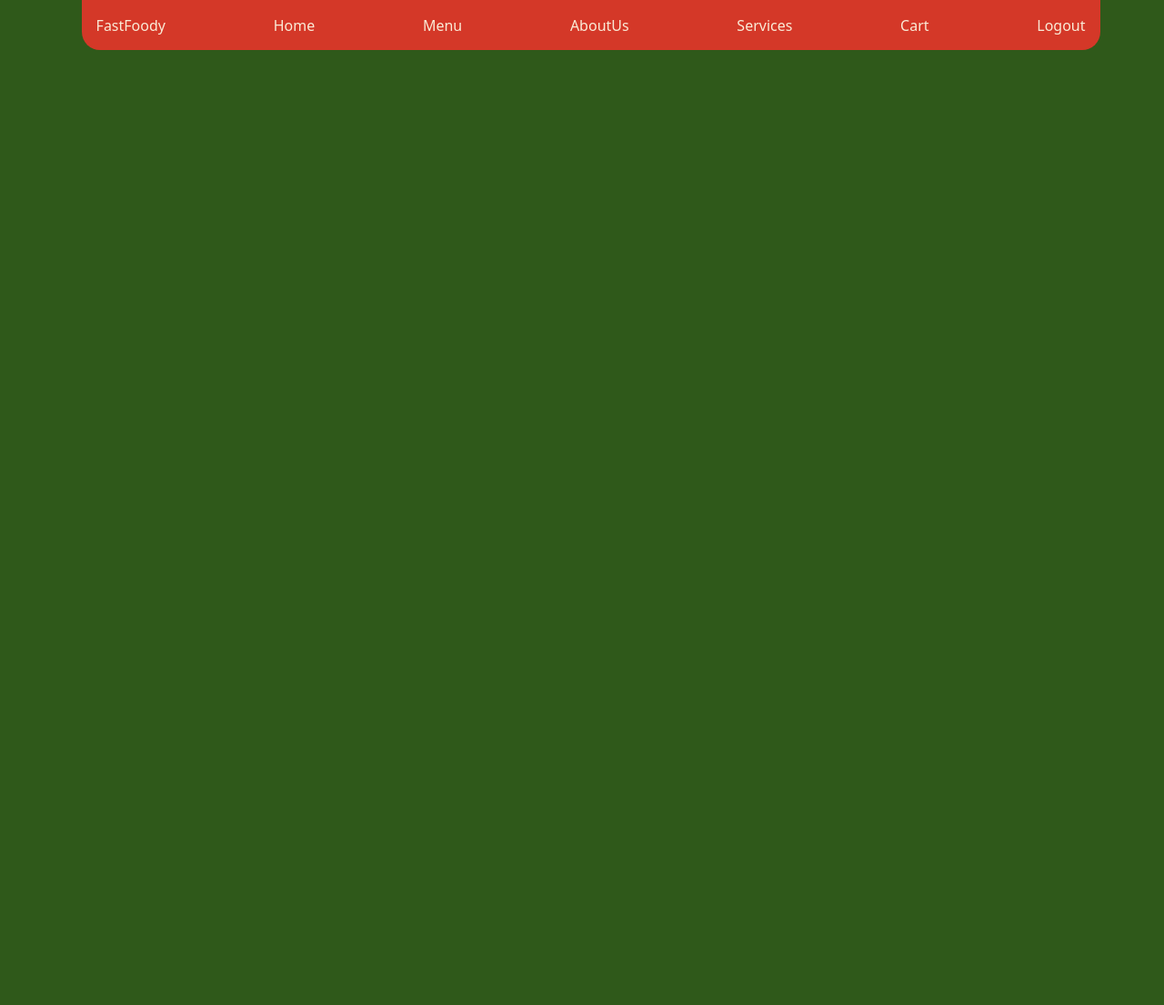
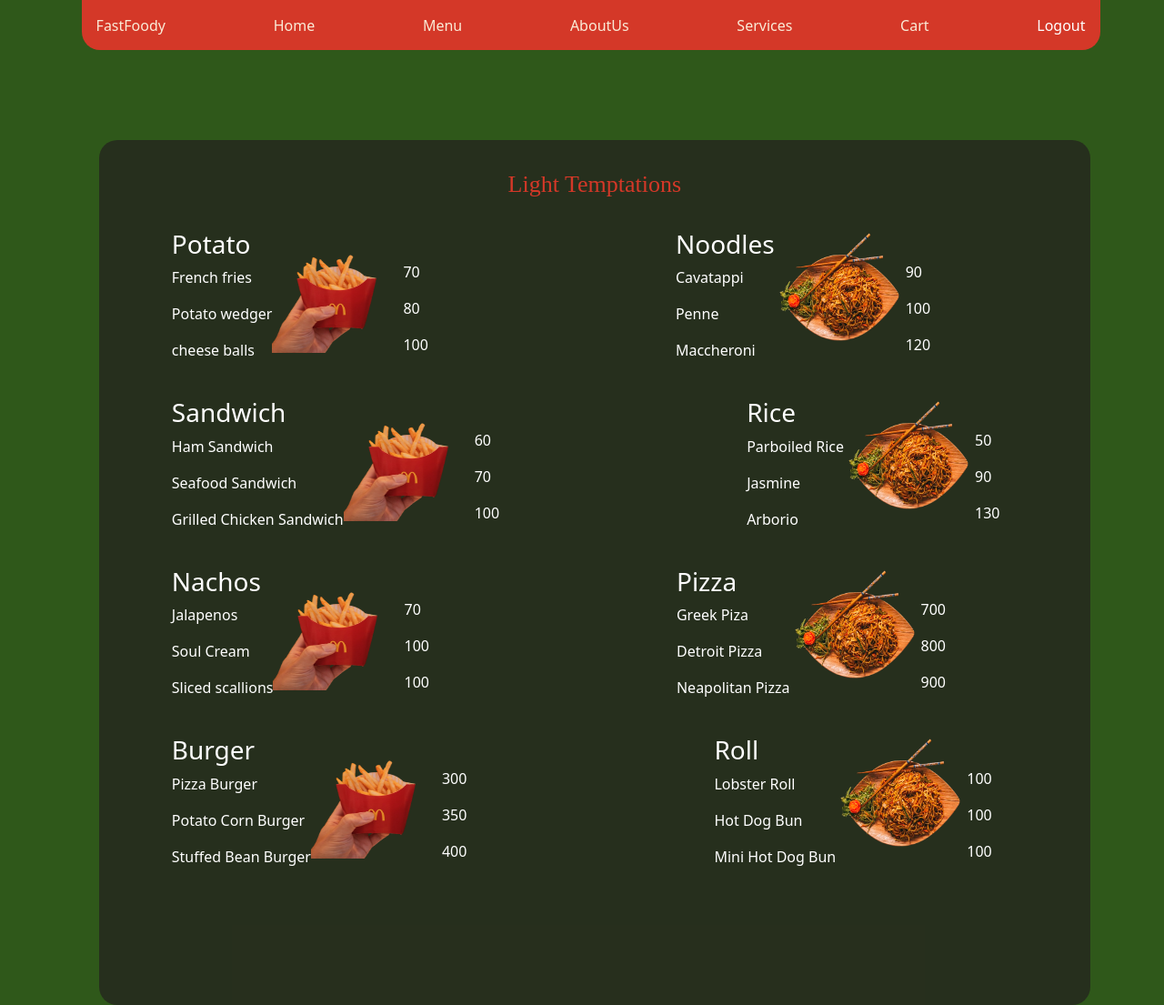
Before and after one commit to Joseph-Wairimu/fast-food, a Django app: template food/templates/menu.html in a window 1280 px wide. Shown: the whole page at 91% size. Before the commit the page ends 55 px from the top, so only its background shows below. Run offline with Django 4.2, Linux system fonts and the light colour scheme; the template is opened without the code that fills it, so the values that code supplies are empty; some web fonts are replaced.

Commit message:
add menu options

```diff
--- a/FastFood/settings.py
+++ b/FastFood/settings.py
@@ -128,3 +128,4 @@ STATICFILES_DIRS = [
 # https://docs.djangoproject.com/en/4.0/ref/settings/#default-auto-field
 
 DEFAULT_AUTO_FIELD = 'django.db.models.BigAutoField'
+LOGOUT_REDIRECT_URL='/'
--- a/food/templates/base.html
+++ b/food/templates/base.html
@@ -18,7 +18,7 @@
            {%endblock%}
            <style>
             body{
-                background-color: #2F591A;
+                background-color: rgb(47, 88, 26);
             }
 
         </style>
--- a/food/templates/index.html
+++ b/food/templates/index.html
@@ -38,7 +38,7 @@
                 </defs>
                 </svg>
 
-            <a href=""> <button class="menu">menu</button></a>
+            <a href="{%url 'menu'%}"> <button class="menu">menu</button></a>
           <a href="">  <button class="signin">Order</button></a>
 
 
--- a/food/templates/menu.html
+++ b/food/templates/menu.html
@@ -1,5 +1,6 @@
 {% extends "base.html" %}
 {% block content %}
+<div class="me">
     <nav>
         <p class="fast">FastFoody</p>
         <p class="home">Home</p>
@@ -7,10 +8,160 @@
         <p class="about">AboutUs</p>
         <p class="services">Services</p>
         <p class="cart">Cart</p>
-    <p class="log">Logout</p>
+      <a style="text-decoration: none;color: white;" href="/logout"><p class="log">Logout</p></a>
 
     </nav>
+    <section class="sec">
+    <h4>Light Temptations</h4>
+  <div class="nood">
+    <div class="potato">
+        <div style="padding-top: 1.5rem;">
+            <h3>Potato</h3>
+            <p>French fries</p>
+            <p>Potato wedger</p>
+            <p>cheese balls</p>
 
+        </div>
+        <img class="img-fluid" style="height: 10rem; width: 9rem;" src="../static/assets/potato.png" alt="">
+       <div style="padding-top: 3.7rem;">
+           <p>70</p>
+           <p>80</p>
+           <p>100</p>
+       </div>
+
+    </div>
+    <div class="potato" style="margin-left: 12rem;">
+        <div style="padding-top: 1.5rem;">
+            <h3>Noodles</h3>
+            <p>Cavatappi</p>
+            <p>Penne</p>
+            <p>Maccheroni</p>
+
+        </div>
+        <img class="img-fluid" style="height: 10rem; width: 9rem; padding-top: 1.5rem;" src="../static/assets/noodles.png" alt="">
+       <div style="padding-top: 3.7rem;">
+           <p>90</p>
+           <p>100</p>
+           <p>120</p>
+       </div>
+
+    </div>
+
+
+  </div>
+
+
+  <div class="nood">
+    <div class="potato">
+        <div style="padding-top: 1.5rem;">
+            <h3>Sandwich</h3>
+            <p>Ham Sandwich</p>
+            <p>Seafood Sandwich</p>
+            <p>Grilled Chicken Sandwich</p>
+
+        </div>
+        <img class="img-fluid" style="height: 10rem; width: 9rem;" src="../static/assets/potato.png" alt="">
+       <div style="padding-top: 3.7rem;">
+           <p>60</p>
+           <p>70</p>
+           <p>100</p>
+       </div>
+
+    </div>
+    <div class="potato" style="margin-left: 12rem;">
+        <div style="padding-top: 1.5rem;">
+            <h3>Rice</h3>
+            <p>Parboiled Rice</p>
+            <p>Jasmine</p>
+            <p>Arborio</p>
+
+        </div>
+        <img class="img-fluid" style="height: 10rem; width: 9rem; padding-top: 1.5rem;" src="../static/assets/noodles.png" alt="">
+       <div style="padding-top: 3.7rem;">
+           <p>50</p>
+           <p>90</p>
+           <p>130</p>
+       </div>
+
+    </div>
+
+
+  </div>
+
+
+  <div class="nood">
+    <div class="potato">
+        <div style="padding-top: 1.5rem;">
+            <h3>Nachos</h3>
+            <p>Jalapenos</p>
+            <p>Soul Cream</p>
+            <p>Sliced scallions</p>
+
+        </div>
+        <img class="img-fluid" style="height: 10rem; width: 9rem;" src="../static/assets/potato.png" alt="">
+       <div style="padding-top: 3.7rem;">
+           <p>70</p>
+           <p>100</p>
+           <p>100</p>
+       </div>
+
+    </div>
+    <div class="potato" style="margin-left: 12rem;">
+        <div style="padding-top: 1.5rem;">
+            <h3>Pizza</h3>
+            <p>Greek Piza</p>
+            <p>Detroit Pizza</p>
+            <p>Neapolitan Pizza</p>
+
+        </div>
+        <img class="img-fluid" style="height: 10rem; width: 9rem; padding-top: 1.5rem;" src="../static/assets/noodles.png" alt="">
+       <div style="padding-top: 3.7rem;">
+           <p>700</p>
+           <p>800</p>
+           <p>900</p>
+       </div>
+
+    </div>
+
+
+  </div>
+  <div class="nood">
+    <div class="potato">
+        <div style="padding-top: 1.5rem;">
+            <h3>Burger</h3>
+            <p>Pizza Burger</p>
+            <p>Potato Corn Burger</p>
+            <p>Stuffed Bean Burger</p>
+
+        </div>
+        <img class="img-fluid" style="height: 10rem; width: 9rem;" src="../static/assets/potato.png" alt="">
+       <div style="padding-top: 3.7rem;">
+           <p>300</p>
+           <p>350</p>
+           <p>400</p>
+       </div>
+
+    </div>
+    <div class="potato" style="margin-left: 12rem;">
+        <div style="padding-top: 1.5rem;">
+            <h3>Roll</h3>
+            <p>Lobster Roll</p>
+            <p>Hot Dog Bun</p>
+            <p>Mini Hot Dog Bun</p>
+
+        </div>
+        <img class="img-fluid" style="height: 10rem; width: 9rem; padding-top: 1.5rem;" src="../static/assets/noodles.png" alt="">
+       <div style="padding-top: 3.7rem;">
+           <p>100</p>
+           <p>100</p>
+           <p>100</p>
+       </div>
+
+    </div>
+
+
+  </div>
+    </section>
 
 
 
@@ -29,6 +180,35 @@
             padding: 1rem;
 
         }
+        .potato{
+            display: flex;
+            padding-left: 5rem;
+            color: white;
+            }
+            .nood{
+                display: flex;
+            }
+                    .sec{
+            position: absolute;
+    width: 1090px;
+    height: 951px;
+    left: 8.5%;
+    top: 154px;
 
+    background: rgba(35, 30, 30, 0.7);
+    border-radius: 20px;
+        }
+    h4{
+        text-align: center;
+        margin-top:2rem ;
+        color: rgba(212, 56, 40, 1);
+        font-family: 'IM FELL DW Pica';
+        font-style: normal;
+        font-weight: 400;
+        font-size: 26px;
+        line-height: 129.52%;
+    }
     </style>
+</div>
+
 {% endblock %}
--- a/food/views.py
+++ b/food/views.py
@@ -1,9 +1,11 @@
 from django.shortcuts import render,redirect
 from .forms import RegisterForm
+from django.contrib.auth.decorators import login_required
 # Create your views here.
 def index(request):
     return render(request, 'index.html')
 
+@login_required(login_url='login')
 def menu(request):
     return render(request,'menu.html')
 
```
Also changed, not shown: food/static/assets/noodles.png (added), food/static/assets/potato.png (added). Lines whose indentation alone changed are shown as unchanged.
